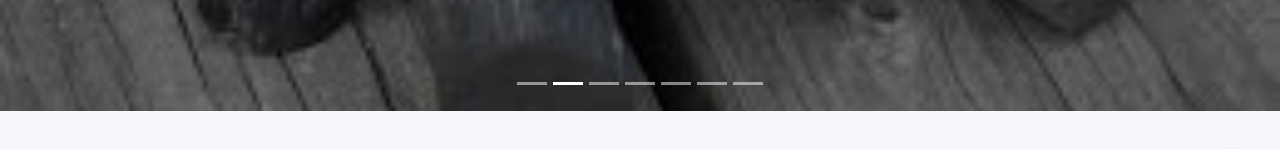
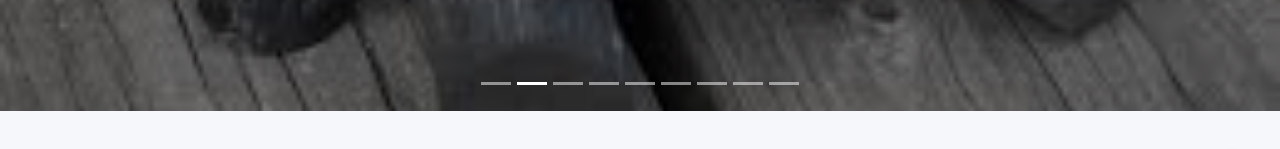
Before and after one commit to sanusijen/biogatelink, a React (Create React App) app: page / in a window 1280 px wide. Shown: the part 569-718 px from the top of the page. Built offline with nearby package versions, Linux system fonts and the light colour scheme; a web font is replaced by a local one.

Commit message:
Update hero.js

```diff
--- a/src/components/hero.js
+++ b/src/components/hero.js
@@ -58,6 +58,24 @@ var heroData = [
   title: 'Natural Sesame Supply',
   description:
     'Our sesame seeds are carefully sourced and cleaned to meet international standards, making them ideal for export and industrial use.',
+  link: 'https://www.facebook.com'
+},
+{
+  id: 8,
+  image: require('../assets/images/clear.jpeg'),
+  title: 'Clearing and Forwarding Services',
+  description:
+    'We provide efficient clearing and forwarding services, ensuring smooth customs processing, timely cargo handling, and reliable delivery across local and international routes.',
+  link: 'https://www.facebook.com'
+},
+
+
+{
+  id: 10,
+  image: require('../assets/images/plas.jpeg'),
+  title: 'Plastic Container Production',
+  description:
+    'We manufacture durable and high-quality plastic containers for storage, packaging, and industrial use, ensuring strength, safety, and long-lasting performance.',
   link: 'https://www.facebook.com'
 },
 
```
